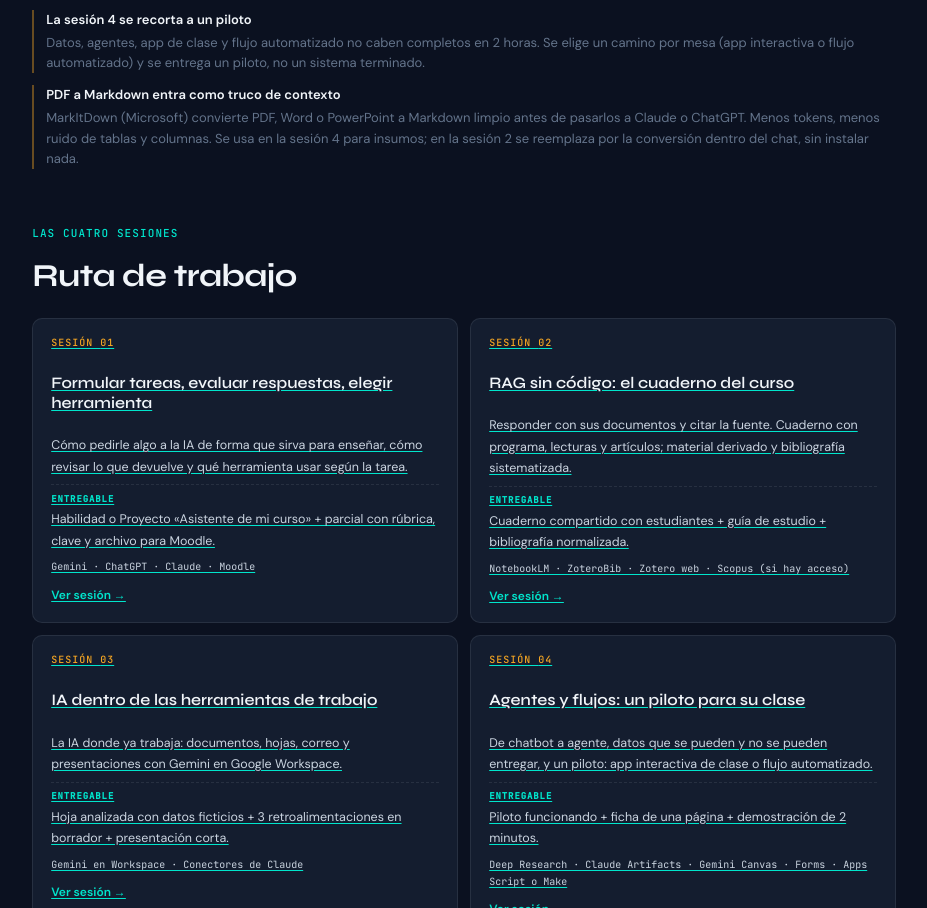
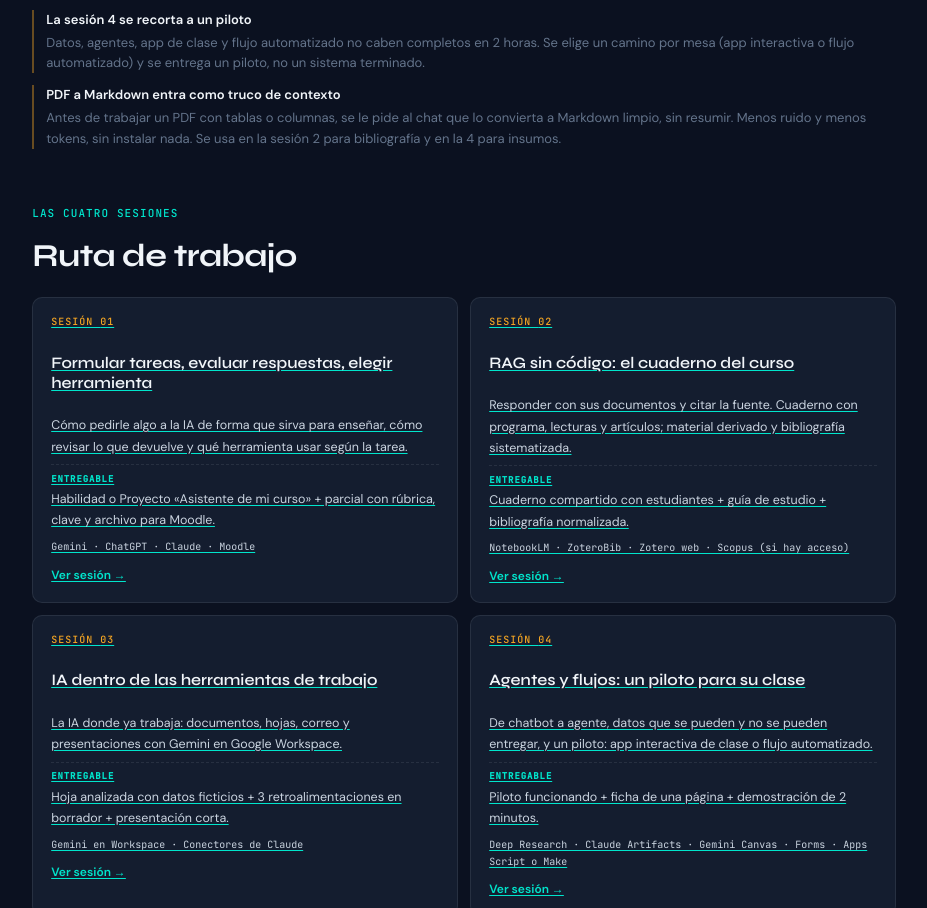
Before and after one commit to its-camilo/capacitacion-ia-generativa, a React (Vite) app: page /profesores in a window 1280 px wide. Shown: the part 987-1895 px from the top of the page, without its empty margins (19-946 px from the left). Built offline with nearby package versions, Linux system fonts and the light colour scheme.

Commit message:
Profes: quitar MarkItDown de S4 y del resumen

```diff
--- a/src/data/profesorSessions.js
+++ b/src/data/profesorSessions.js
@@ -30,7 +30,7 @@ export const designChanges = [
   {
     title: 'PDF a Markdown entra como truco de contexto',
     description:
-      'MarkItDown (Microsoft) convierte PDF, Word o PowerPoint a Markdown limpio antes de pasarlos a Claude o ChatGPT. Menos tokens, menos ruido de tablas y columnas. Se usa en la sesión 4 para insumos; en la sesión 2 se reemplaza por la conversión dentro del chat, sin instalar nada.',
+      'Antes de trabajar un PDF con tablas o columnas, se le pide al chat que lo convierta a Markdown limpio, sin resumir. Menos ruido y menos tokens, sin instalar nada. Se usa en la sesión 2 para bibliografía y en la 4 para insumos.',
   },
 ]
 
@@ -1375,13 +1375,13 @@ No inventes datos. Si falta algo, escribe [verificar]. Devuelve solo asunto y cu
           },
           {
             type: 'p',
-            text: '**Variante PDF a Markdown.** Si el cuello de botella son los PDF largos, conviértalos con MarkItDown antes de pasarlos a Claude: menos tokens, tablas ordenadas y contexto más limpio. Úselo para el material del curso, no para trabajos de estudiantes sin permiso.',
+            text: '**Variante PDF a Markdown.** Si el cuello de botella son los PDF largos, pídale a Claude o a Gemini: «Convierte este documento a Markdown limpio, sin resumir», y trabaje con ese texto: menos tokens, tablas ordenadas y contexto más limpio. Úselo para el material del curso, no para trabajos de estudiantes sin permiso.',
           },
           {
             type: 'note',
             text: 'Si no hay tiempo para automatizar, el piloto puede ser el flujo manual: formulario, hoja y plantilla de correo. Lo que se evalúa es el diseño del flujo, no la herramienta.',
           },
-          { type: 'links', items: [{ label: 'Google Forms', url: 'https://forms.google.com', provider: 'Google' }, { label: 'Make', url: 'https://www.make.com', provider: 'Make' }, { label: 'MarkItDown', url: 'https://github.com/microsoft/markitdown', provider: 'Microsoft' }] },
+          { type: 'links', items: [{ label: 'Google Forms', url: 'https://forms.google.com', provider: 'Google' }, { label: 'Make', url: 'https://www.make.com', provider: 'Make' }] },
         ],
       },
       {
```
